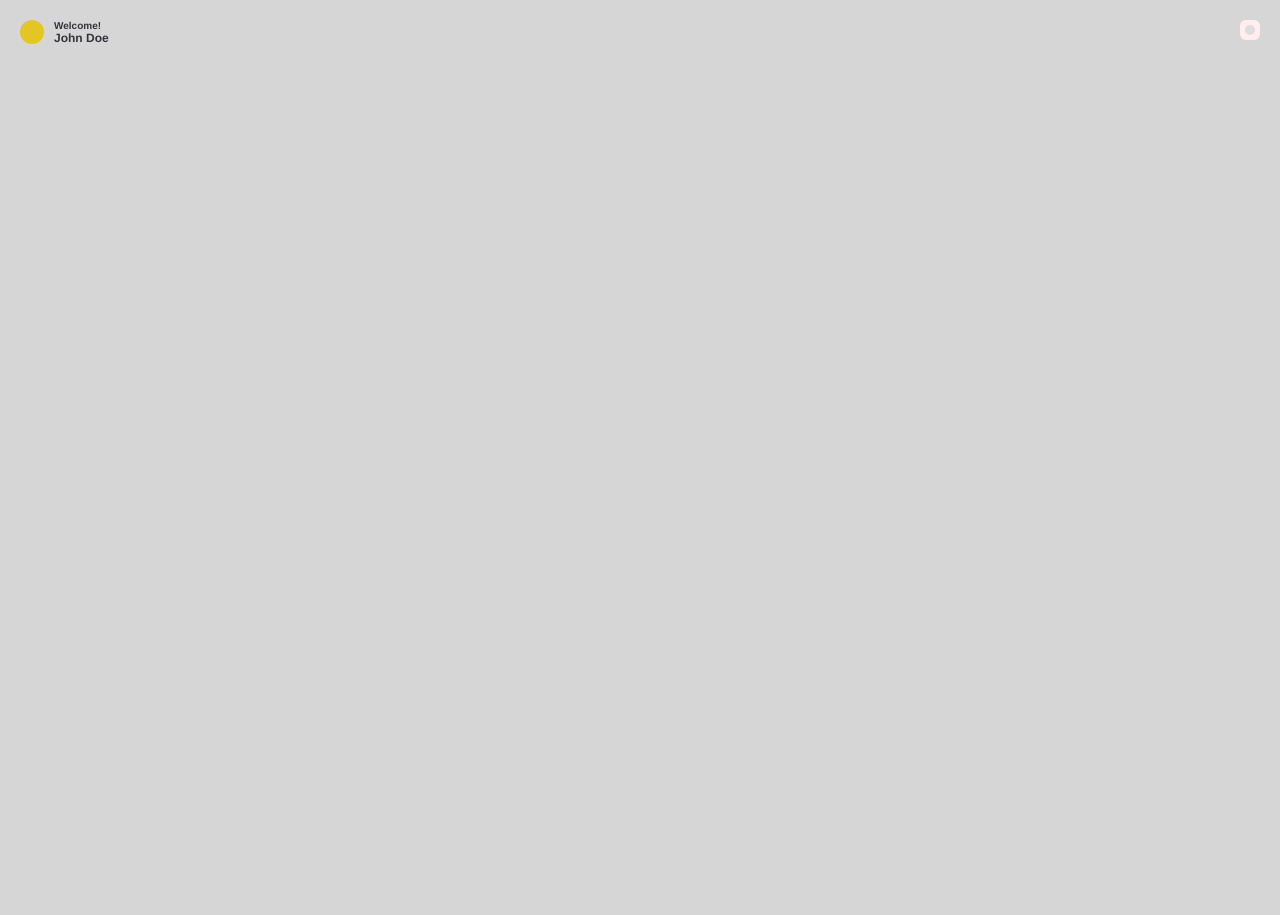
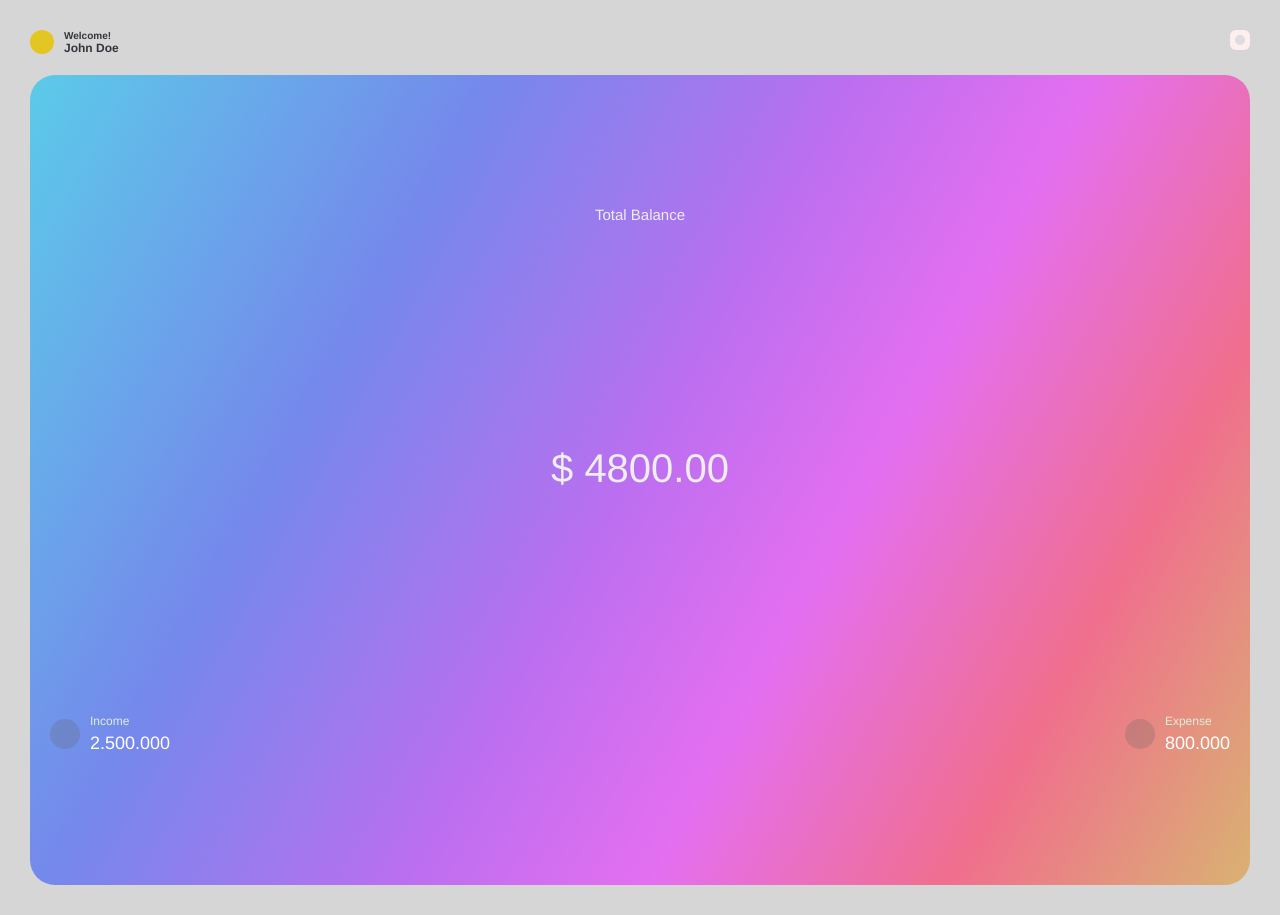
Before and after one commit to JedWoj/expensesTracker, a React (Create React App) app: page / in a window 1280 px wide. Before the commit the page ends 800 px from the top, so only its background shows below. Built offline with nearby package versions, Linux system fonts and the light colour scheme.

Commit message:
Visual side of Cart component almost finished

```diff
--- a/src/App.js
+++ b/src/App.js
@@ -1,8 +1,13 @@
+import { Fragment } from "react";
 import Header from "./components/header/Header";
+import CreditCard from "./components/CreditCard/CreditCard";
 
 const App = () => {
     return(
-        <Header />
+        <Fragment>
+            <Header />
+            <CreditCard />
+        </Fragment>
     )
 }
 
--- /dev/null
+++ b/src/components/Card/Card.js
@@ -0,0 +1,11 @@
+import classes from './Card.module.scss';
+
+const Card = ({children}) => {
+    return(
+        <div className={classes.card}>
+            {children}
+        </div>
+    )
+}
+
+export default Card;
--- /dev/null
+++ b/src/components/Card/Card.module.scss
@@ -0,0 +1,3 @@
+.card {
+    border-radius: 2.5rem;
+}
--- /dev/null
+++ b/src/components/CreditCard/CreditCard.js
@@ -0,0 +1,47 @@
+import Card from "../Card/Card";
+import classes from './CreditCard.module.scss'
+
+const CreditCard = () => {
+    return(
+        <Card>
+            <section className={classes['credit-cart']}>
+                <h2 className={classes['credit-cart__heading']}>
+                    Total Balance
+                </h2>
+                <p className={classes['credit-cart__balance']}>
+                    $ 4800.00
+                </p>
+                <div className={classes['credit-cart__wrapper']}>
+                    <div className={classes['credit-cart__income-box']}>
+                        <div className={classes['credit-cart__icon-box']}>
+
+                        </div>
+                        <div className={classes['credit-cart__text-box']}>
+                            <p className={classes['credit-cart__type']}>
+                                Income
+                            </p>
+                            <p className={classes['credit-cart__money']}>
+                                2.500.000
+                            </p>
+                        </div>
+                    </div>
+                    <div className={classes['credit-cart__income-box']}>
+                        <div className={classes['credit-cart__icon-box']}>
+
+                        </div>
+                        <div className={classes['credit-cart__text-box']}>
+                            <p className={classes['credit-cart__type']}>
+                                Expense
+                            </p>
+                            <p className={classes['credit-cart__money']}>
+                                800.000
+                            </p>
+                        </div>
+                    </div>
+                </div>
+            </section>
+        </Card>
+    )
+}
+
+export default CreditCard;
--- /dev/null
+++ b/src/components/CreditCard/CreditCard.module.scss
@@ -0,0 +1,56 @@
+.credit-cart {
+    display: flex;
+    flex-direction: column;
+    justify-content: space-around;
+    width: calc(100vw - 6rem);
+    height: calc(68vw - 6rem);
+    margin-top: 2rem;
+    padding: 2rem;
+    border-radius: inherit;
+    background: linear-gradient(119deg, rgba(91, 203, 233, 1) 0%, rgba(117, 136, 235, 1) 28%, rgba(186, 111, 240, 1) 49%, rgba(228, 111, 240, 1) 64%, rgba(240, 111, 141, 1) 82%, rgba(217, 178, 114, 1) 100%);
+    text-align: center;
+
+    &__heading {
+        font-size: 1.5rem;
+        color: #eee;
+        font-weight: normal;
+    }
+
+    &__balance {
+        color: #eee;
+        font-size: 4rem;
+    }
+
+    &__wrapper {
+        display: flex;
+        justify-content: space-between;
+    }
+
+    &__icon-box {
+        width: 3rem;
+        height: 3rem;
+        background-color: rgba(100, 100, 100, 0.25);
+        border-radius: 50%;
+    }
+
+    &__income-box {
+        display: flex;
+        gap: 1rem;
+        color: #fff;
+        font-size: 1.2rem;
+        align-items: center;
+    }
+
+    &__text-box {
+        text-align: left;
+    }
+
+    &__type {
+        color: #ded;
+    }
+
+    &__money {
+        font-size: 1.8rem;
+        margin-top: 5px;
+    }
+}
--- a/src/sass/_index.scss
+++ b/src/sass/_index.scss
@@ -13,5 +13,5 @@ html {
 }
 
 body {
-    padding: 2rem;
+    padding: 3rem;
 }
```
